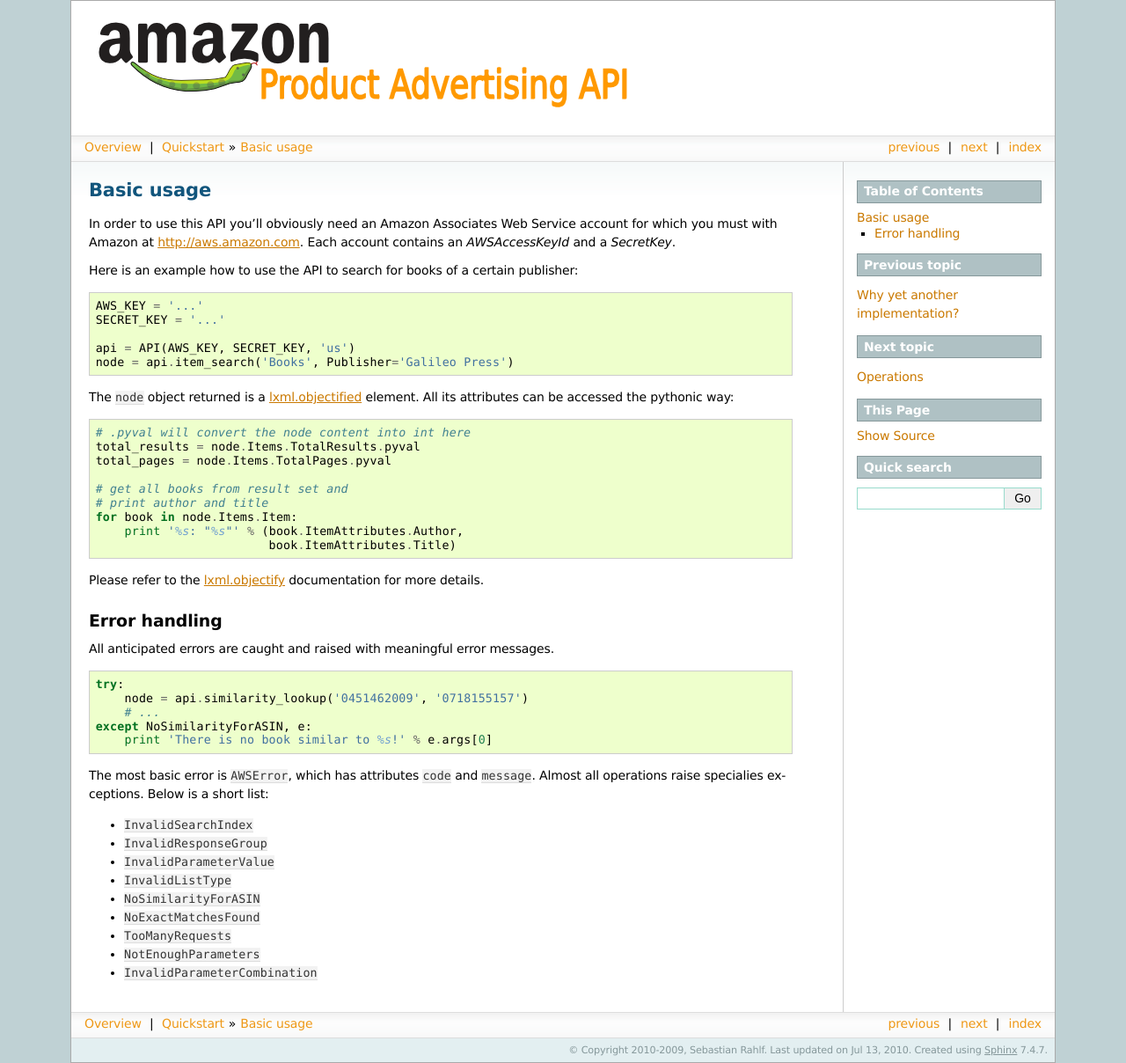
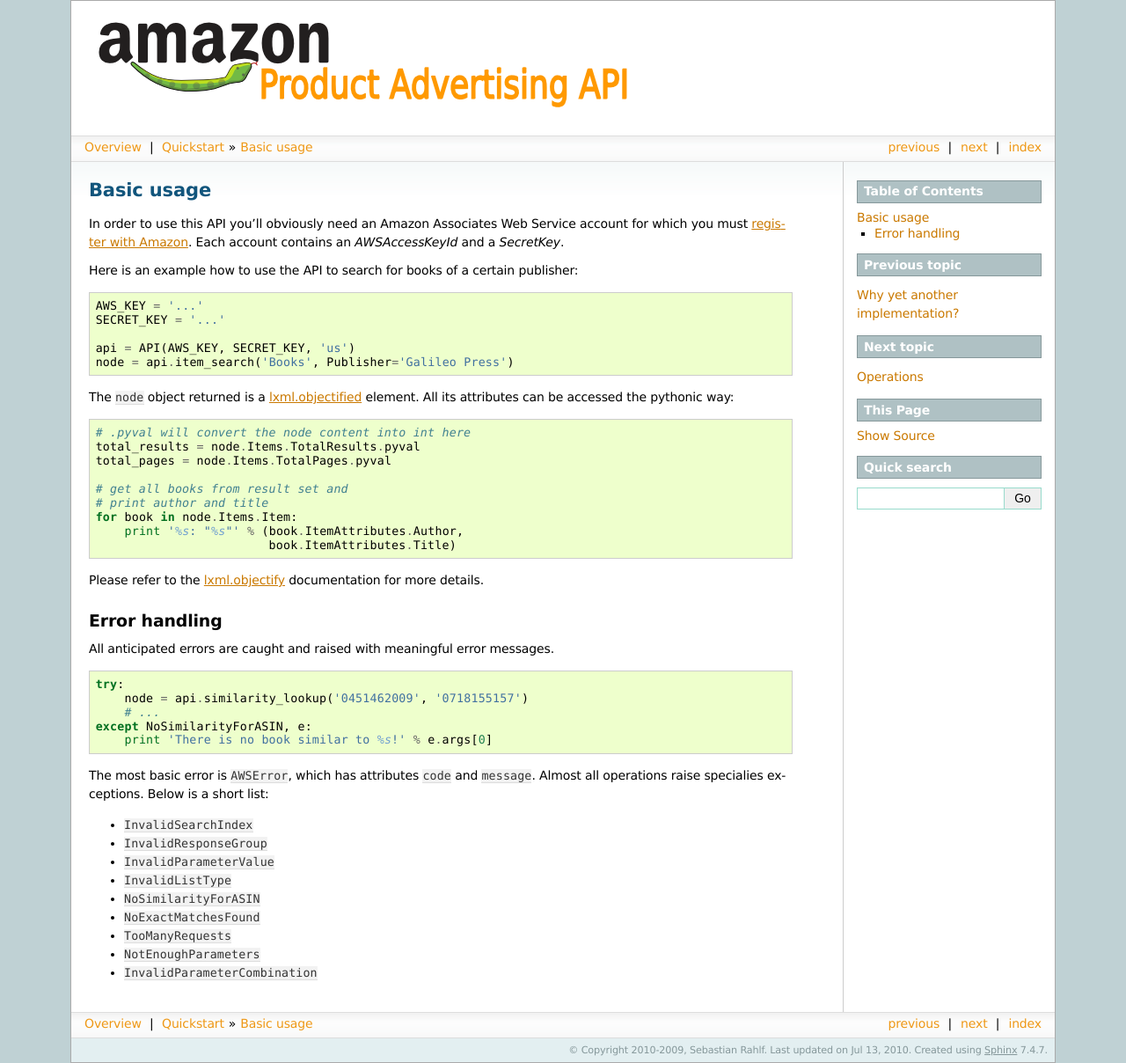
Before and after one commit to zyinjia/python-amazon-product-api, a Sphinx documentation site: the page built from docs/basic-usage.rst, in a window 1280 px wide. Shown: the whole page at 88% size. Built offline with Sphinx 7.4.7, drawn with Linux system fonts in a browser that asks for light colours; the version number could not be read and is left out.

Commit message:
Link to API account management has changed.

```diff
--- a/docs/basic-usage.rst
+++ b/docs/basic-usage.rst
@@ -3,8 +3,10 @@
 ===========
 
 In order to use this API you'll obviously need an Amazon Associates Web Service
-account for which you must with Amazon at http://aws.amazon.com. Each account
-contains an *AWSAccessKeyId* and a *SecretKey*.
+account for which you must `register with Amazon`_. Each account contains an
+*AWSAccessKeyId* and a *SecretKey*.
+
+.. _register with Amazon: https://affiliate-program.amazon.com/gp/advertising/api/detail/your-account.html
 
 Here is an example how to use the API to search for books of a certain
 publisher::
```
